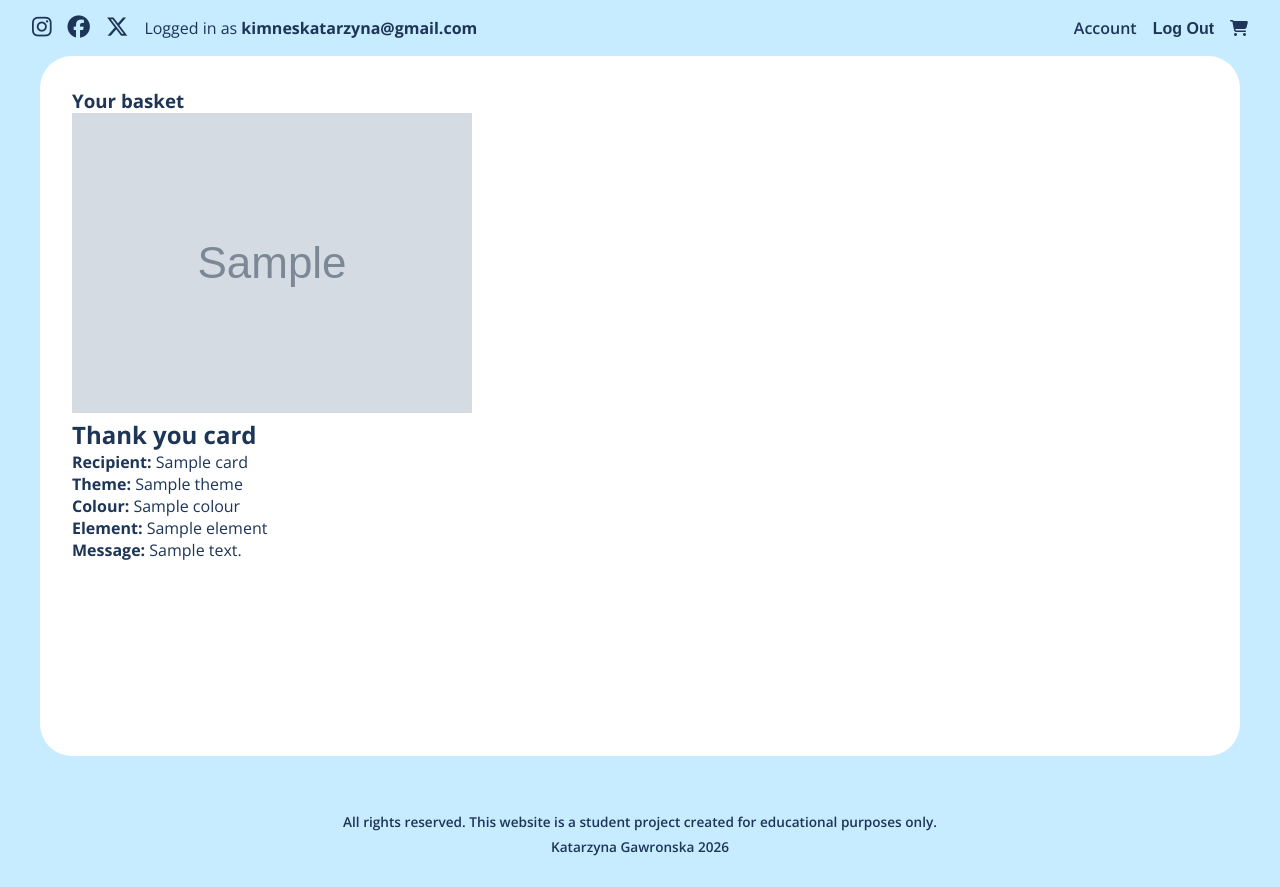
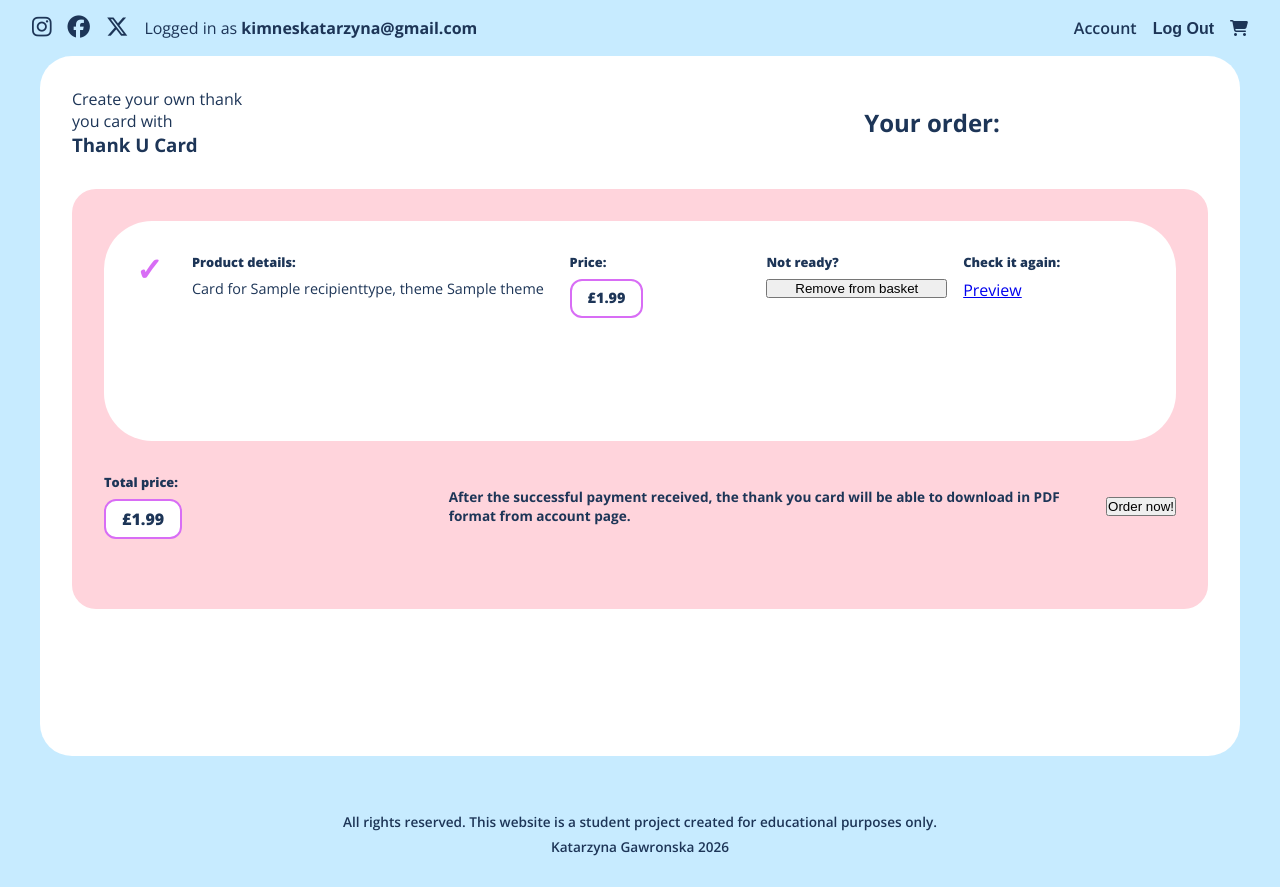
Before and after one commit to Kanareknie/thank_u_card, a Django app: page /basket/ in a window 1280 px wide. Run offline with Django 4.2, Linux system fonts and the light colour scheme; a user stored in the database is signed in; tables that the repository leaves empty hold one stand-in row (values such as "Sample post"); grey boxes marked "Sample" are stand-in pictures; parts of the project's set-up code (start-up, migrations or seed data) failed here and were passed over; some libraries are stand-ins or nearby versions.

Commit message:
Update basket page with corrrect structure and style

```diff
--- a/static/css/pages.css
+++ b/static/css/pages.css
@@ -307,3 +307,128 @@ textarea {
 
   font-weight: 800;
 }
+
+/* ============== */
+/* Basket page */
+/* ============== */
+.basket-page .content-panel {
+  display: flex;
+  flex-direction: column;
+  gap: 2rem;
+}
+
+/* Reuse home hero, only align the basket heading */
+.basket-page .home-instructions {
+  display: flex;
+  justify-content: center;
+  align-items: center;
+}
+
+.basket-page .home-instructions h2 {
+  font-size: 1.5rem;
+  text-align: center;
+}
+
+/* Main pink order area */
+.basket-order-panel {
+  display: flex;
+  flex-direction: column;
+  gap: 2rem;
+
+  padding: 2rem;
+  min-height: 420px;
+}
+
+/* White rounded item area inside pink panel */
+.basket-items-panel {
+  background: var(--white-panel);
+  border-radius: 3rem;
+
+  padding: 2rem;
+  min-height: 220px;
+}
+
+/* One basket item row */
+.basket-item-row {
+  display: grid;
+  grid-template-columns: 40px 2fr 1fr 1fr 1fr;
+  gap: 1rem;
+
+  align-items: start;
+
+  margin-bottom: 1.5rem;
+}
+
+.basket-item-row:last-child {
+  margin-bottom: 0;
+}
+
+/* Tick column */
+.basket-check {
+  color: var(--purple);
+  font-size: 2rem;
+  font-weight: 700;
+  line-height: 1;
+}
+
+/* Each column in the row */
+.basket-item-detail,
+.basket-item-price,
+.basket-item-action {
+  display: flex;
+  flex-direction: column;
+  gap: 0.5rem;
+}
+
+/* Small column headings */
+.basket-item-row h3,
+.basket-summary h3 {
+  font-size: 0.8rem;
+  font-weight: 800;
+}
+
+.basket-item-row p {
+  font-size: 0.9rem;
+  line-height: 1.4;
+}
+
+/* Price box layout only, not full button styling */
+.price-box {
+  display: inline-block;
+  width: fit-content;
+
+  border: 2px solid var(--purple);
+  border-radius: 0.75rem;
+
+  padding: 0.45rem 1rem;
+
+  background: var(--white-panel);
+
+  font-weight: 800;
+  text-align: center;
+}
+
+/* Bottom summary row */
+.basket-summary {
+  display: grid;
+  grid-template-columns: 1fr 2fr auto;
+  gap: 2rem;
+
+  align-items: center;
+}
+
+.basket-total {
+  display: flex;
+  flex-direction: column;
+  gap: 0.5rem;
+}
+
+.basket-payment-note {
+  font-size: 0.85rem;
+  font-weight: 700;
+  line-height: 1.4;
+}
+
+.basket-order-button {
+  align-self: center;
+}
--- a/templates/basket/basket.html
+++ b/templates/basket/basket.html
@@ -1,46 +1,83 @@
 {% extends 'cards/base.html' %}
-{% load static %}
 
 {% block title %}
- Basket | Thank U Card
+  Basket | Thank U Card
+{% endblock %}
+
+{% block main_class %}
+  basket-page
 {% endblock %}
 
 {% block content %}
-  <section class="basket-layout">
-    <h1>Your basket</h1>
+  <section class="home-hero">
+    <div class="home-logo-area">
+      <p>
+        Create your own thank<br />you card with
+      </p>
+      <h1>Thank U Card</h1>
+    </div>
 
+    <div class="home-instructions">
+      <h2>Your order:</h2>
+    </div>
+  </section>
+
+  <section class="preview-card basket-order-panel">
     {% if basket_items %}
-      {% for item in basket_items %}
-        <article class="basket-item">
-          <div class="basket-item-preview">
-            {% if item.card.background_image %}
-              <img src="{{ item.card.background_image.url }}" alt="Card preview" class="basket-card-image" />
-            {% else %}
-              <p>No background image yet.</p>
-            {% endif %}
-          </div>
+      <div class="basket-items-panel">
+        {% for item in basket_items %}
+          <article class="basket-item-row">
+            <div class="basket-check" aria-hidden="true">✓</div>
 
-          <div class="basket-item-details">
-            <h2>Thank you card</h2>
+            <div class="basket-item-detail">
+              <h3>Product details:</h3>
+              <p>
+                Card for {{ item.card.recipient_type }},
+                theme {{ item.card.theme }}
+              </p>
+            </div>
 
-            {% if item.card.recipient_name %}
-              <p><strong>Recipient:</strong> {{ item.card.recipient_name }}</p>
-            {% endif %}
+            <div class="basket-item-price">
+              <h3>Price:</h3>
+              <p class="price-box">£1.99</p>
+            </div>
 
-            <p><strong>Theme:</strong> {{ item.card.theme }}</p>
-            <p><strong>Colour:</strong> {{ item.card.colour }}</p>
-            <p><strong>Element:</strong> {{ item.card.element }}</p>
+            <div class="basket-item-action">
+              <h3>Not ready?</h3>
+              <button type="button" class="sg-btn">
+                Remove from basket
+              </button>
+            </div>
 
-            {% if not item.card.no_message %}
-              <p><strong>Message:</strong> {{ item.card.message }}</p>
-            {% else %}
-              <p><strong>Message:</strong> No message</p>
-            {% endif %}
-          </div>
-        </article>
-      {% endfor %}
+            <div class="basket-item-action">
+              <h3>Check it again:</h3>
+              <a href="#" class="sg-btn">
+                Preview
+              </a>
+            </div>
+          </article>
+        {% endfor %}
+      </div>
+
+      <div class="basket-summary">
+        <div class="basket-total">
+          <h3>Total price:</h3>
+          <p class="price-box">£1.99</p>
+        </div>
+
+        <p class="basket-payment-note">
+          After the successful payment received, the thank you card will be able
+          to download in PDF format from account page.
+        </p>
+
+        <button type="button" class="sg-btn basket-order-button">
+          Order now!
+        </button>
+      </div>
     {% else %}
-      <p>Your basket is empty.</p>
+      <div class="basket-items-panel">
+        <p>Your basket is empty.</p>
+      </div>
     {% endif %}
   </section>
 {% endblock %}
```
